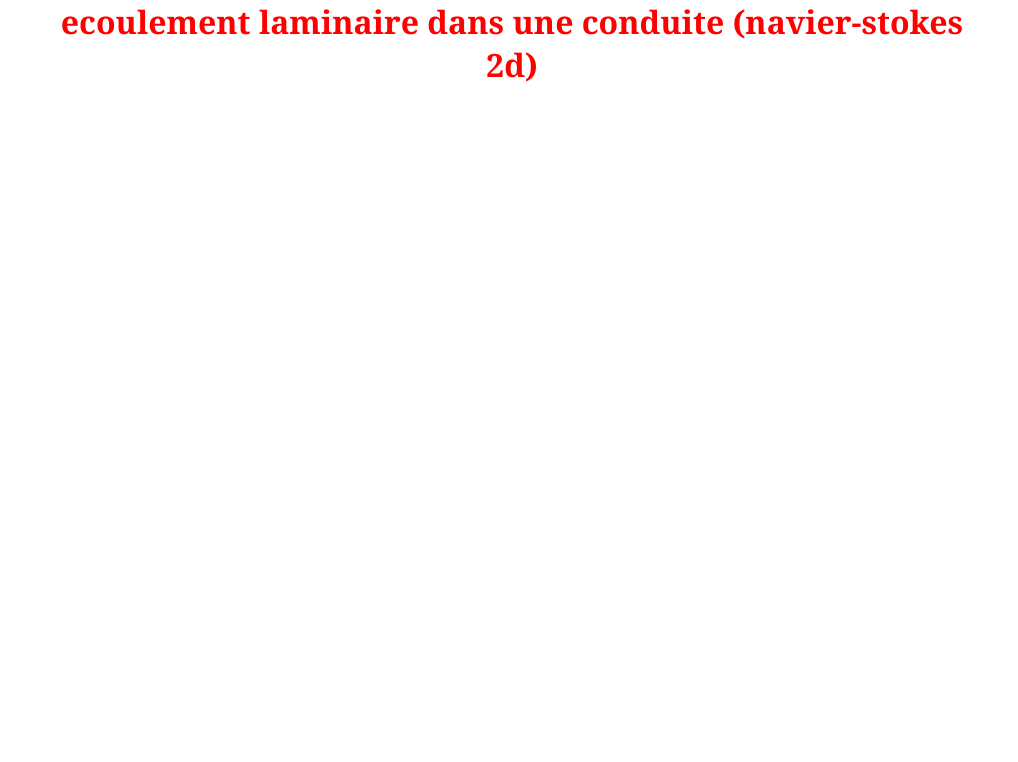
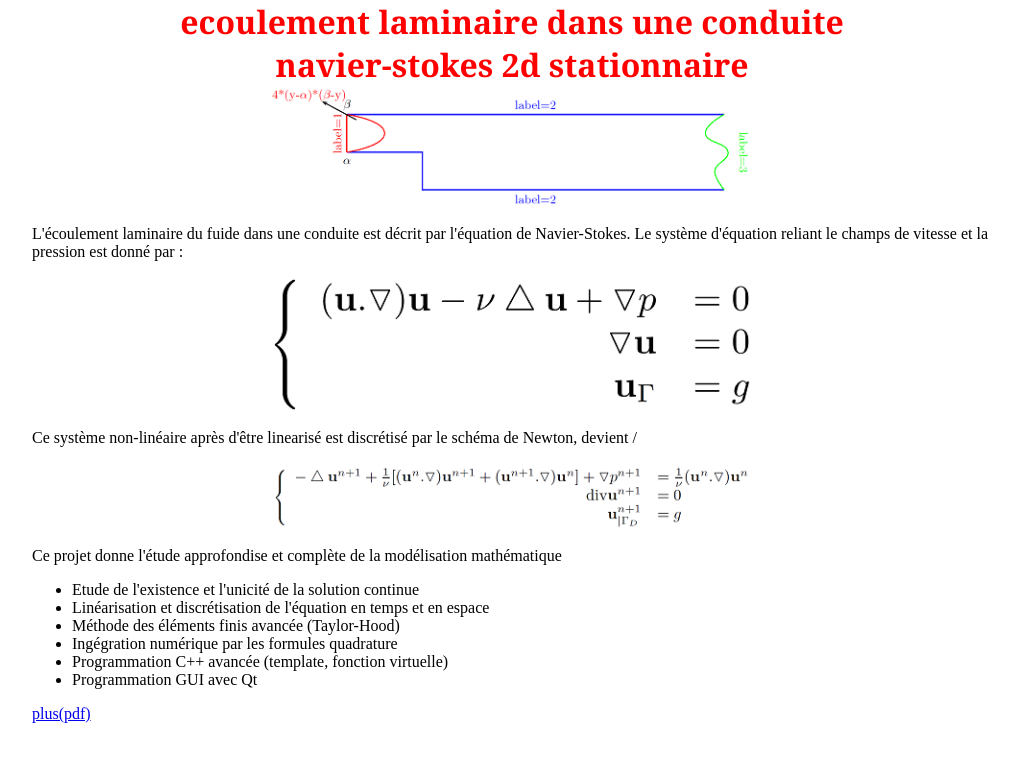
Before and after one commit to ctnguyen/ctnguyen, a PHP site: page /html_fr/_Navier_Stokes.html in a window 1280 px wide. Shown: the top 762 px of the page, without its empty margins (128-1146 px from the left). Run offline with PHP 8.4, Linux system fonts and the light colour scheme.

Commit message:
UP : add project study pages (EDPs)

```diff
--- a/ctn_web/html_fr/_Navier_Stokes.html
+++ b/ctn_web/html_fr/_Navier_Stokes.html
@@ -13,8 +13,37 @@
 <body>
 	<div id="content">
 		<div id="titre">
-			<h1 class="_project">Ecoulement laminaire dans une conduite (Navier-Stokes 2D)</h1>
+			<h1 class="_project">Ecoulement laminaire dans une conduite</h1>
+			<h1 class="_project">Navier-Stokes 2D stationnaire</h1>
 		</div>
+		<div id="abstract">
+			<div id="_equa3">
+				<img class="_equation" src="images/_navier_stokes_domain.png"
+					alt="Laminar flow" />
+			</div>
+			<p>L'écoulement laminaire du fuide dans une conduite est décrit par l'équation de Navier-Stokes. Le système d'équation reliant le champs de vitesse et la pression est donné par :</p>
+			<div id="_equa4">
+				<img class="_equation" src="images/_navier_stokes_equa.png"
+					alt="Navier-Stokes" />
+			</div>
+			<p>Ce système non-linéaire après d'être linearisé est discrétisé par le schéma de Newton, devient /</p>
+			<div id="_equa5)">
+				<img class="_equation" src="images/_navier_stokes_newton.png"
+					alt="Newton Scheme" />
+			</div>
+		</div>
+		<div id="keywords">
+			<p>Ce projet donne l'étude approfondise et complète de la modélisation mathématique</p>
+			<ul>
+				<li>Etude de l'existence et l'unicité de la solution continue</li>
+				<li>Linéarisation et discrétisation de l'équation en temps et en espace</li>
+				<li>Méthode des éléments finis avancée (Taylor-Hood)</li>
+				<li>Ingégration numérique par les formules quadrature</li>
+				<li>Programmation C++ avancée (template, fonction virtuelle)</li>
+				<li>Programmation GUI avec Qt</li>
+			</ul>
+		</div>
+		<div id="_pdf"><a href="documents/_ProjetM2_NS.pdf" target="_blank">plus(pdf)</a></div>
 	</div>
 </body>
 </body>
--- a/ctn_web/html_fr/_sidebar.html
+++ b/ctn_web/html_fr/_sidebar.html
@@ -22,10 +22,12 @@
 		</div>
 		<div class="_sidebar clearfloatting"></div>
 		<div id="news">
-			<h2 class="_sidebar">Projets d'études</h2>
+			<h2 class="_sidebar">EDP</h2>
 			<ul class="_sidebar news">
+<!--
 				<li><a id="nanoindentation" class="_sidebar itemNavigate" href="#" target="_blank">Nanoindentation</a></li>
-				<li><a id="Navier_Stokes" class="_sidebar itemNavigate" href="#" target="_blank">Navier-Stokes</a></li>
+ -->
+ 				<li><a id="Navier_Stokes" class="_sidebar itemNavigate" href="#" target="_blank">Navier-Stokes</a></li>
 				<li><a id="Black_Scholes" class="_sidebar itemNavigate" href="#" target="_blank">Black &amp; Scholes</a></li>
 			</ul>
 		</div>
--- a/ctn_web/scripts/common.js
+++ b/ctn_web/scripts/common.js
@@ -127,15 +127,15 @@ function _load_footer(lang)
 
 	if (lang=="fr")
 	{
-		_footertext +=" Français";
+		_footertext +=" Web en construction";
 	}
 	if (lang=="us")
 	{
-		_footertext +=" English";
+		_footertext +=" Web in construction";
 	}
 	if (lang=="vn")
 	{
-		_footertext +=" Tiếng Việt";
+		_footertext +=" Web Đang xây dựng";
 	}
 	$("#page-footer").html("<h1 class='footer'>" +_footertext +"</h1>");
 }
--- a/ctn_web/styles/_projectstyles.css
+++ b/ctn_web/styles/_projectstyles.css
@@ -8,3 +8,10 @@ h1._project {
 	font-family: Georgia, "Times New Roman", Times, serif;
 	color: #FF0000;
 }
+
+img._equation{
+	display: block;
+	width: 50%;
+    margin-left: auto;
+    margin-right: auto;
+}
```
Also changed, not shown: ctn_web/html_fr/_Black_Scholes.html (+37 -4 lines), ctn_web/html_fr/_nanoindentation.html (+30 -1 lines), ctn_web/images/_Black_Schole_2d.gif (added), ctn_web/images/_ctn.jpg, ctn_web/images/_navier_stokes_domain.png (added), ctn_web/images/_navier_stokes_equa.png (added), ctn_web/images/_navier_stokes_newton.png (added), ctn_web/images/_sde_pde.png (added), ctn_web/images/_system_sde.png (added), 3 other files.
